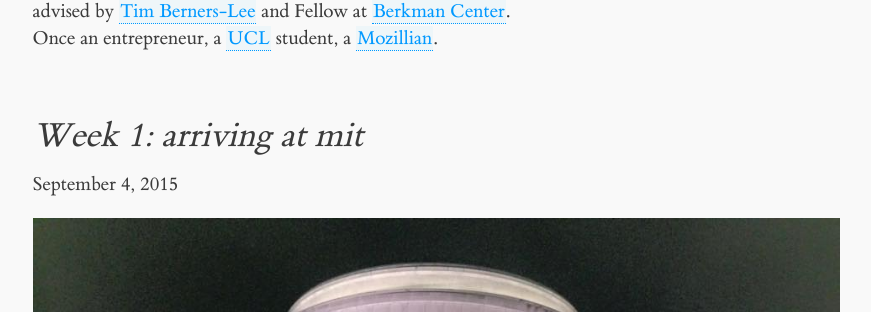
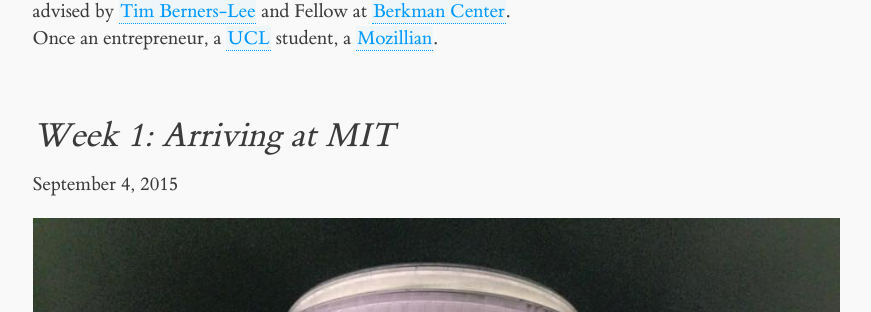
Before and after one commit to nicola/nicola.github.io, a Jekyll site: the page built from _posts/2015-09-04-week-1.md, in a window 1280 px wide. Shown: the part 173-485 px from the top of the page, without its empty margins (75-946 px from the left). Built offline with Jekyll 4.4.1, drawn with Linux system fonts in a browser that asks for light colours.

Commit message:
no capitalize

```diff
--- a/_includes/head.html
+++ b/_includes/head.html
@@ -43,11 +43,11 @@
 {% endif %}
  -->
 
-<!-- {% capture page_url %}{{ page.url | replace:'/index.html','/' | append: site.url | append: site.baseurl }}{% endcapture %}
+{% capture page_url %}{{ page.url | replace:'/index.html','/' | append: site.url | append: site.baseurl }}{% endcapture %}
 {% if page_url %}
   <meta content="{{ page_url }}" property="og:url">
 {% endif %}
- -->
+
 {% if page.date %}
   <meta content="{{ page.date | date_to_xmlschema }}" property="article:published_time">
   <meta content="https://www.facebook.com/nicolagreco" property="article:author">
--- a/_layouts/post.html
+++ b/_layouts/post.html
@@ -2,7 +2,7 @@
 layout: default
 ---
 
-<h1>{{ page.title | capitalize }}</h1>
+<h1>{{ page.title }}</h1>
 <p>{{ page.date | date: "%B %-d, %Y" }}</p>
 
 
```
